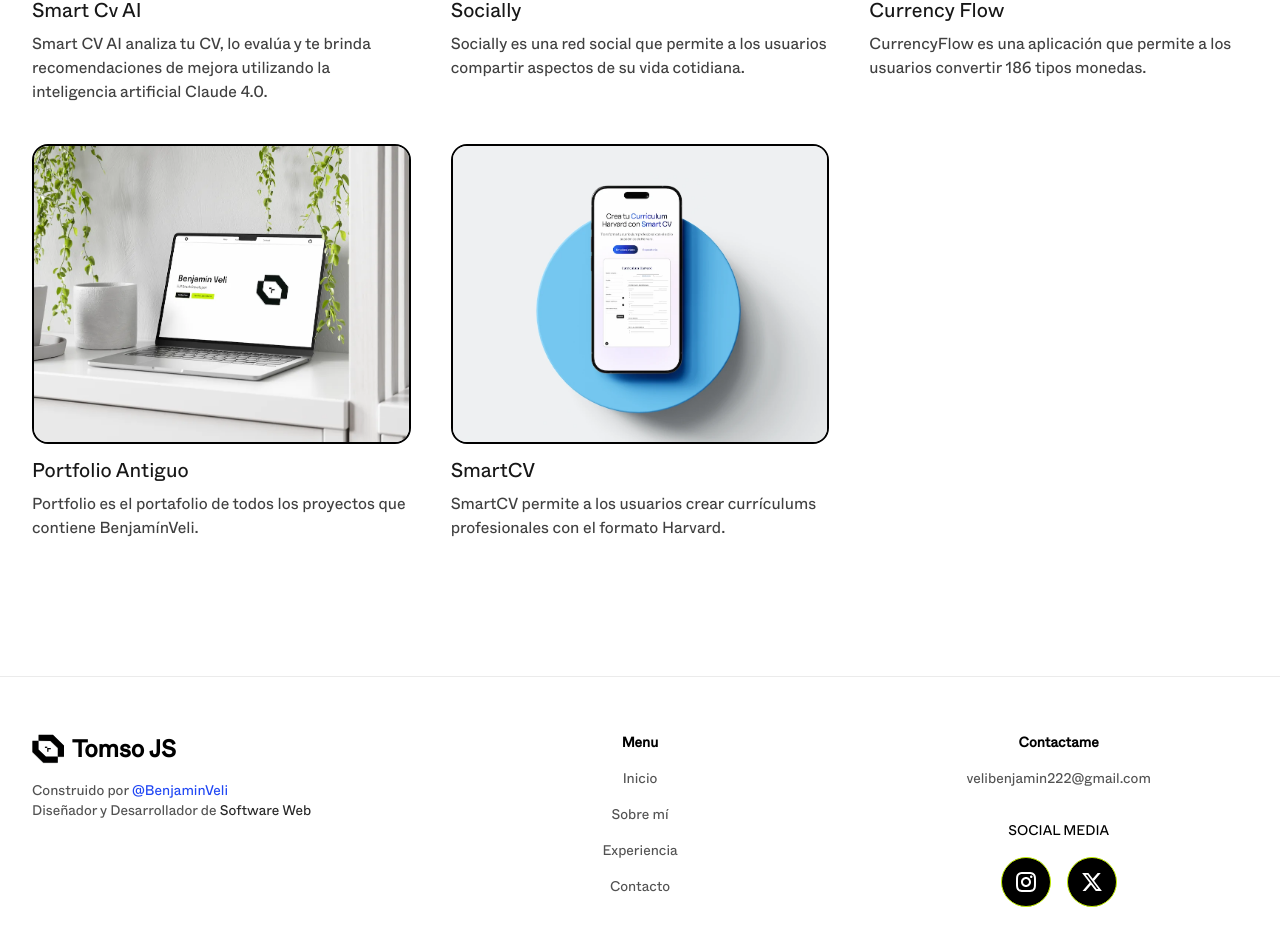
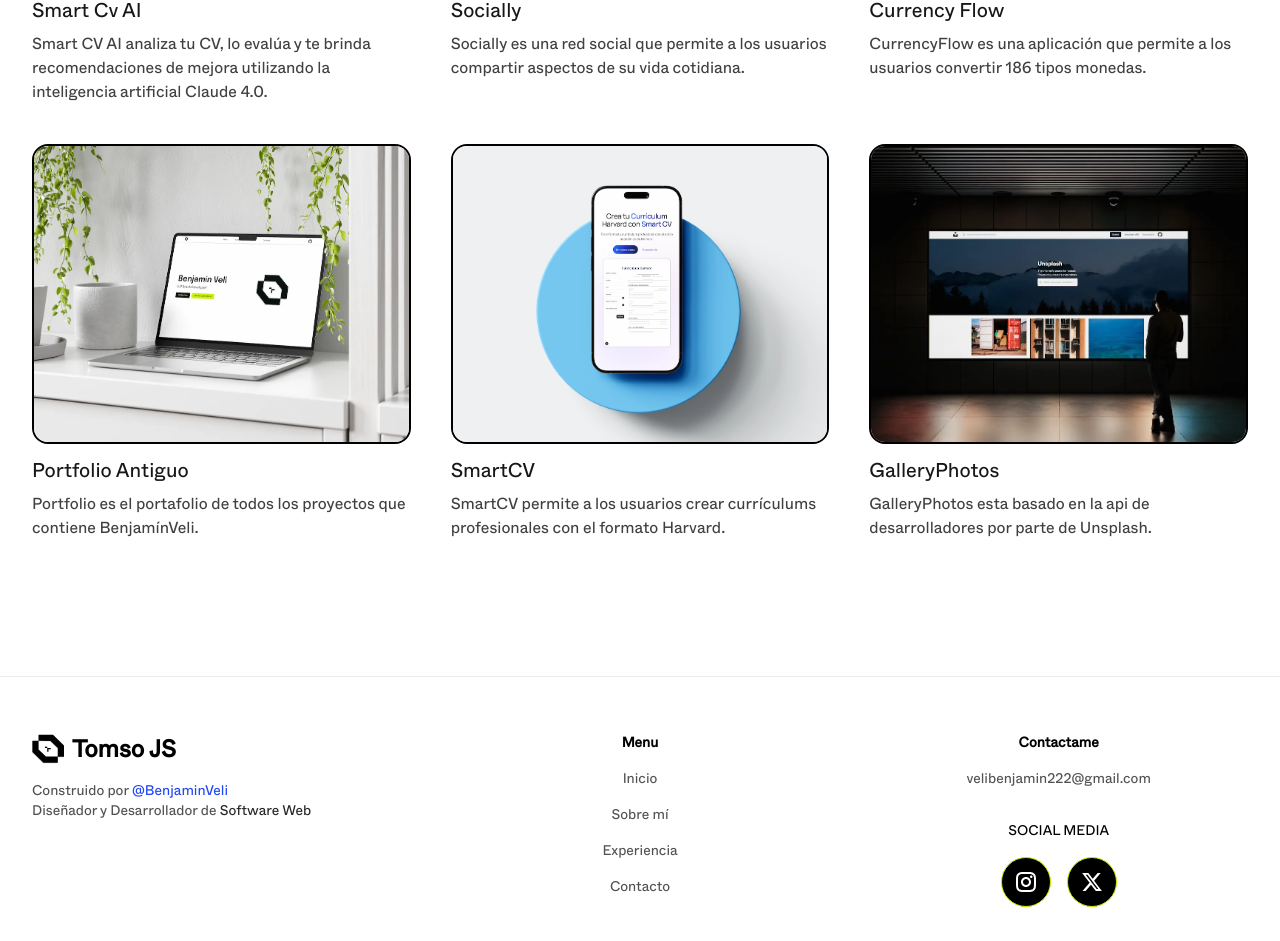
Before and after one commit to BenjaminVeli/benjamin-veli, a Next.js app: page /about-me in a window 1280 px wide. Shown: the part 1192-2133 px from the top of the page. Built offline with nearby package versions, Linux system fonts and the light colour scheme.

Commit message:
bveli - add experience GalleryPhotos

```diff
--- a/src/components/Header.tsx
+++ b/src/components/Header.tsx
@@ -57,7 +57,7 @@
                         </nav>
 
                         <div className="hidden gap-x-6 items-center lg:flex">
-                            <a href="https://drive.google.com/file/d/1_wDRwWyMd-G4Yx32SYMMeirrcGnA8g8K/view?usp=sharing" rel="noopener noreferrer" target="_blank" className="border-2 py-1 text-sm uppercase px-2.5 rounded-md bg-customGreen font-medium">
+                            <a href="https://drive.google.com/file/d/1CKk-gvUHzwkTOvr3HEDc-XtnjnFa4oNO/view?usp=sharing" rel="noopener noreferrer" target="_blank" className="border-2 py-1 text-sm uppercase px-2.5 rounded-md bg-customGreen font-medium">
                                 <span>Descargar Cv</span>
                             </a>
                         </div>
@@ -109,7 +109,7 @@
                                     <NavItems closeMenu={closeMenu} />
                                 </nav>
                                 <div className="py-14">
-                                    <a href="https://drive.google.com/file/d/1_wDRwWyMd-G4Yx32SYMMeirrcGnA8g8K/view?usp=sharing" rel="noopener noreferrer" target="_blank" className="border py-1 text-sm uppercase px-2.5 rounded-md bg-customGreen font-medium">
+                                    <a href="https://drive.google.com/file/d/1CKk-gvUHzwkTOvr3HEDc-XtnjnFa4oNO/view?usp=sharing" rel="noopener noreferrer" target="_blank" className="border py-1 text-sm uppercase px-2.5 rounded-md bg-customGreen font-medium">
                                         <span>Descargar Cv</span>
                                     </a>
                                 </div>
--- a/src/constants/about.ts
+++ b/src/constants/about.ts
@@ -3,6 +3,7 @@
 import Socially from "../assets/images/Socially.webp"
 import Portfolio from "../assets/images/Portfolio.webp"
 import CurrencyFlow from "../assets/images/CurrencyFlow.webp"
+import GalleryPhotos from "../assets/images/GalleryPhotos.webp"
 
 import Envolved1 from "../assets/images/Envolved1.webp"
 import Envolved2 from "../assets/images/Envolved2.webp"
@@ -44,6 +45,13 @@
         url: "https://smartcv-js.vercel.app/",
         description: "SmartCV permite a los usuarios crear currículums profesionales con el formato Harvard."
     },
+    {
+        id: 6,
+        img: GalleryPhotos,
+        name: "GalleryPhotos",
+        url: "https://gallery-photos-unsplash.vercel.app/",
+        description: "GalleryPhotos esta basado en la api de desarrolladores por parte de Unsplash."
+    },
 ]
 
 export const envolveds = [
```
Also changed, not shown: src/assets/images/GalleryPhotos.webp (added).
